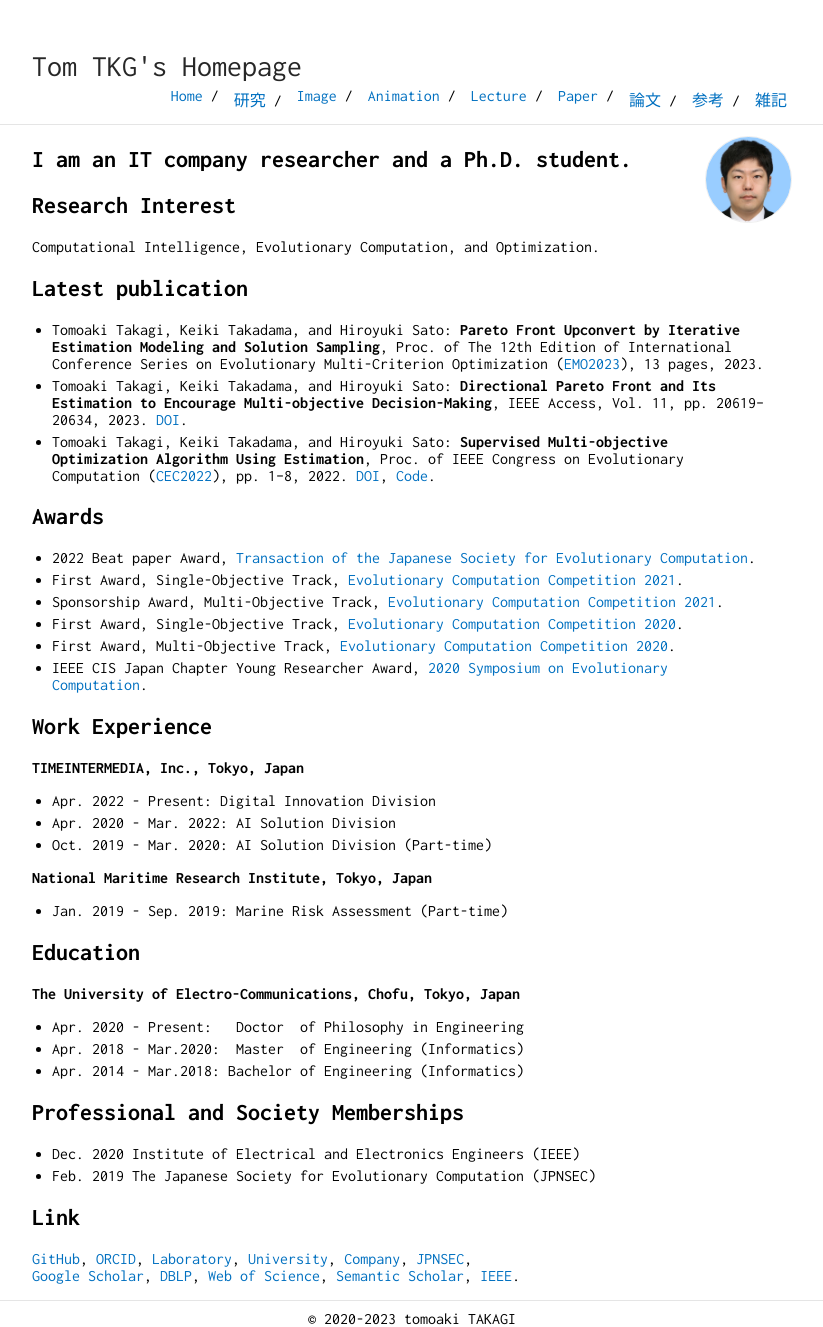
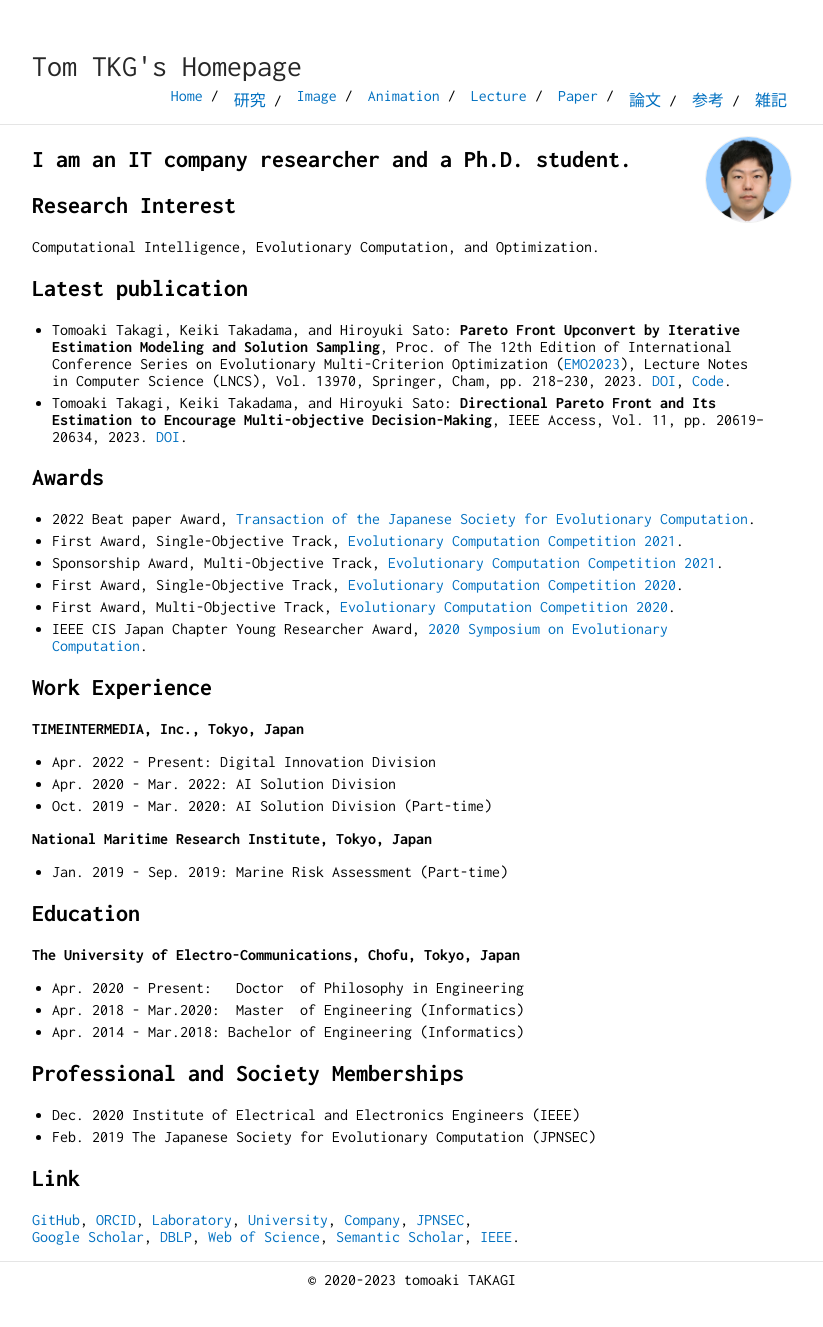
Before and after one commit to tomtkg/tomtkg.github.io, a Jekyll site: the page built from index.md, in a window 1280 px wide. Shown: the whole page, without its empty margins (228-1051 px from the left). Built offline with Jekyll 4.4.1, drawn with Linux system fonts in a browser that asks for light colours; after the commit the page ends 1288 px from its top, so only the background shows below that.

Commit message:
Update index.md

```diff
--- a/index.md
+++ b/index.md
@@ -13,9 +13,8 @@
 Computational Intelligence, Evolutionary Computation, and Optimization.
 
 ## Latest publication
-* Tomoaki Takagi, Keiki Takadama, and Hiroyuki Sato: **Pareto Front Upconvert by Iterative Estimation Modeling and Solution Sampling**, Proc. of The 12th Edition of International Conference Series on Evolutionary Multi-Criterion Optimization ([EMO2023](https://emo2023.liacs.leidenuniv.nl){:target="_blank"}), 13 pages, 2023.
+* Tomoaki Takagi, Keiki Takadama, and Hiroyuki Sato: **Pareto Front Upconvert by Iterative Estimation Modeling and Solution Sampling**, Proc. of The 12th Edition of International Conference Series on Evolutionary Multi-Criterion Optimization ([EMO2023](https://emo2023.liacs.leidenuniv.nl){:target="_blank"}), Lecture Notes in Computer Science (LNCS), Vol. 13970, Springer, Cham, pp. 218--230, 2023. [DOI](https://doi.org/10.1007/978-3-031-27250-9_16){:target="_blank"}, [Code](https://github.com/tomtkg/I-SMOA){:target="_blank"}.
 * Tomoaki Takagi, Keiki Takadama, and Hiroyuki Sato: **Directional Pareto Front and Its Estimation to Encourage Multi-objective Decision-Making**, IEEE Access, Vol. 11, pp. 20619--20634, 2023. [DOI](https://doi.org/10.1109/ACCESS.2023.3250238){:target="_blank"}.
-* Tomoaki Takagi, Keiki Takadama, and Hiroyuki Sato: **Supervised Multi-objective Optimization Algorithm Using Estimation**, Proc. of IEEE Congress on Evolutionary Computation ([CEC2022](https://wcci2022.org){:target="_blank"}), pp. 1--8, 2022. [DOI](https://doi.org/10.1109/CEC55065.2022.9870375){:target="_blank"}, [Code](https://github.com/tomtkg/SMOA){:target="_blank"}.
 
 ## Awards
 * 2022 Beat paper Award, [Transaction of the Japanese Society for Evolutionary Computation](http://www.jpnsec.org/prize.html){:target="_blank"}.
```
